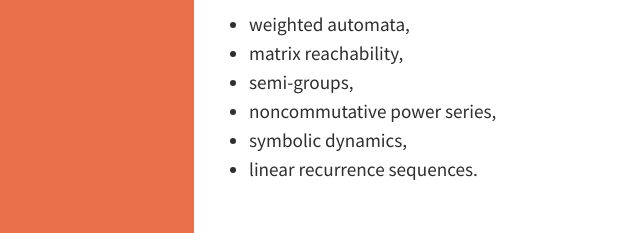
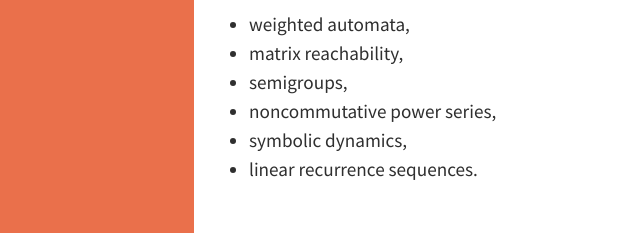
Before and after one commit to samsa2025/samsa2025.github.io, a plain HTML site: page index.html in a window 1280 px wide. Shown: the part 490-723 px from the top of the page, 56-696 px from the left. Drawn offline with Linux system fonts and the light colour scheme.

Commit message:
spelling

```diff
--- a/index.html
+++ b/index.html
@@ -47,7 +47,7 @@
                         <ul>
                             <li>weighted automata,</li>
                             <li>matrix reachability,</li>
-                            <li>semi-groups,</li>
+                            <li>semigroups,</li>
                             <li>noncommutative power series,</li>
                             <li>symbolic dynamics,</li>
                             <li>linear recurrence sequences.</li>
```
